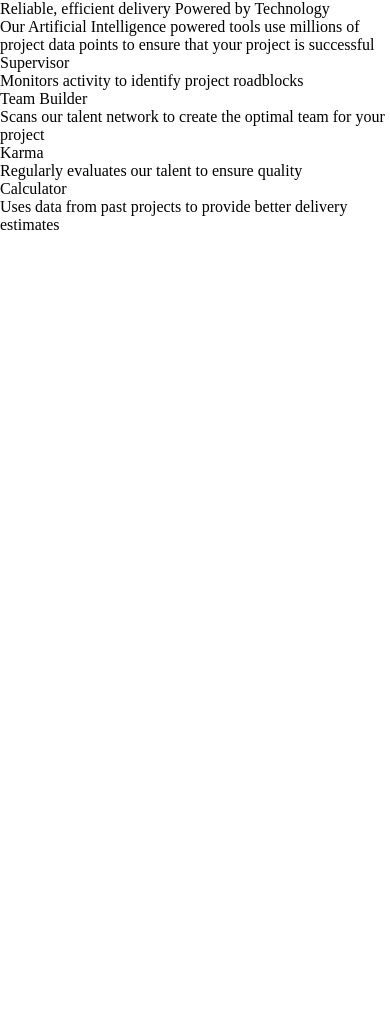
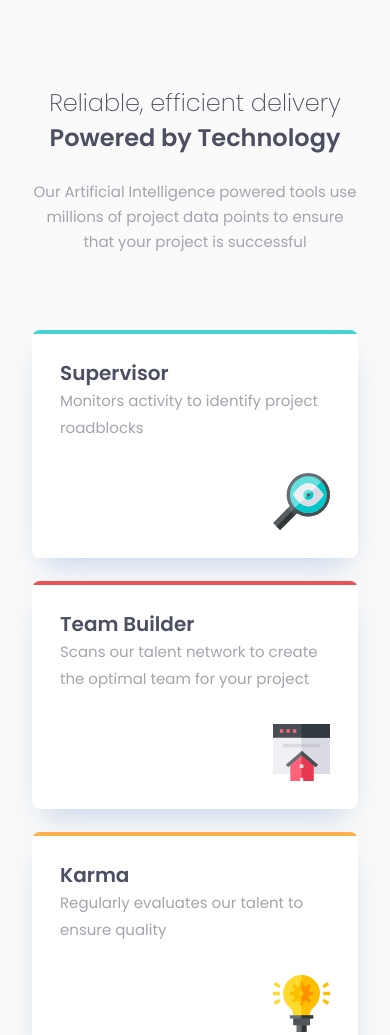
Before and after one commit to stefan-holmgren/fem-four-card-feature-section, a plain HTML site: page index.html in a window 390 px wide. Shown: the top 1035 px of the page. Before the commit the page ends 844 px from the top, so only its background shows below. Drawn offline with Linux system fonts and the light colour scheme.

Commit message:
mobile-first

```diff
--- a/index.html
+++ b/index.html
@@ -17,24 +17,28 @@
       successful
     </p>
     <main>
-      <section>
+      <section data-type="supervisor">
         <h2>Supervisor</h2>
         <p>Monitors activity to identify project roadblocks</p>
+        <img src="./images/icon-supervisor.svg" alt="" />
       </section>
 
-      <section>
+      <section data-type="team-builder">
         <h2>Team Builder</h2>
         <p>Scans our talent network to create the optimal team for your project</p>
+        <img src="./images/icon-team-builder.svg" alt="" />
       </section>
 
-      <section>
+      <section data-type="karma">
         <h2>Karma</h2>
         <p>Regularly evaluates our talent to ensure quality</p>
+        <img src="./images/icon-karma.svg" alt="" />
       </section>
 
-      <section>
+      <section data-type="calculator">
         <h2>Calculator</h2>
         <p>Uses data from past projects to provide better delivery estimates</p>
+        <img src="./images/icon-calculator.svg" alt="" />
       </section>
     </main>
   </body>
--- a/style.css
+++ b/style.css
@@ -1,3 +1,5 @@
+@import url("https://fonts.googleapis.com/css2?family=Poppins:wght@200;400;600&display=swap");
+
 *,
 *::before,
 *::after {
@@ -41,3 +43,118 @@ canvas {
     scroll-behavior: auto !important;
   }
 }
+
+:root {
+  --ff-normal: "Poppins", sans-serif;
+
+  --fw-thin: 200;
+  --fw-normal: 400;
+  --fw-bold: 600;
+
+  --fs-m: 0.8125rem;
+  --fs-l: 0.9375rem;
+  --fs-xl: 1.25rem;
+  --fs-2xl: 1.5rem;
+
+  --color-base-800: hsl(0, 0%, 98%);
+  --color-base-900: hsl(0, 0%, 100%);
+
+  --color-primary-300: hsl(234, 12%, 34%);
+  --color-primary-600: hsl(229, 6%, 66%);
+
+  --color-drop-shadow: hsl(213, 45%, 67%, 0.5);
+
+  --color-accent-supervisor: hsl(180, 62%, 55%);
+  --color-accent-team-builder: hsl(0, 78%, 62%);
+  --color-accent-karma: hsl(34, 97%, 64%);
+  --color-accent-calculator: hsl(212, 86%, 64%);
+}
+
+body {
+  font-family: var(--ff-normal);
+  font-weight: var(--fw-normal);
+  font-size: var(--fs-m);
+  background-color: var(--color-base-800);
+
+  color: var(--color-primary-600);
+  padding: 5.3125rem 2rem 4.875rem;
+  text-align: center;
+}
+
+h1 {
+  font-size: var(--fs-2xl);
+  font-weight: var(--fw-bold);
+  margin-bottom: 1.5rem;
+  color: var(--color-primary-300);
+}
+
+h1 span {
+  display: block;
+}
+
+h1 span:first-child {
+  font-weight: var(--fw-thin);
+}
+
+p {
+  font-size: var(--fs-l);
+  line-height: 1.67;
+}
+
+main {
+  margin-top: 4.75rem;
+  display: grid;
+  gap: 1.4375rem;
+}
+
+section {
+  position: relative;
+  background-color: var(--color-base-900);
+  border-radius: 0.5rem;
+  box-shadow: 0 0.9375rem 1.875rem -0.6875rem var(--color-drop-shadow);
+  padding: 1.75rem;
+  text-align: left;
+  overflow: hidden;
+}
+
+section::before {
+  content: "";
+  position: absolute;
+  left: 0;
+  right: 0;
+  top: 0;
+  height: 0.25rem;
+}
+
+section[data-type="supervisor"]::before {
+  background-color: var(--color-accent-supervisor);
+}
+
+section[data-type="team-builder"]::before {
+  background-color: var(--color-accent-team-builder);
+}
+
+section[data-type="karma"]::before {
+  background-color: var(--color-accent-karma);
+}
+
+section[data-type="calculator"]::before {
+  background-color: var(--color-accent-calculator);
+}
+
+section h2 {
+  color: var(--color-primary-300);
+  font-size: var(--fs-xl);
+  font-weight: var(--fw-bold);
+}
+
+section p {
+  line-height: 1.77;
+}
+
+section img {
+  margin-left: auto;
+  margin-top: 2rem;
+  width: 3.56rem;
+  aspect-ratio: 1/1;
+}
```
